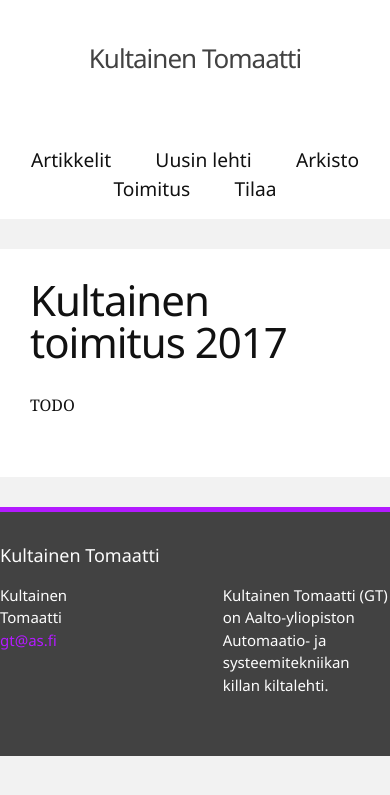
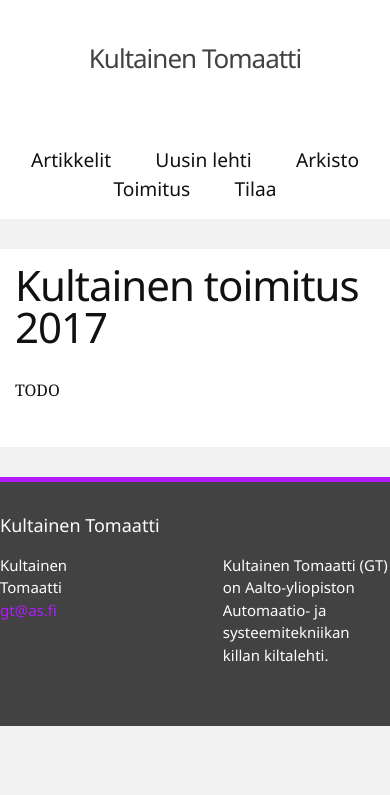
Before and after one commit to AS-kilta/gt-web, a Jekyll site: the page built from toimitus.html, in a window 390 px wide. Shown: the top 795 px of the page. Built offline with Jekyll 4.4.1, drawn with Linux system fonts in a browser that asks for light colours.

Commit message:
Improve article spacing in mobile

```diff
--- a/_sass/_gt-theme.scss
+++ b/_sass/_gt-theme.scss
@@ -88,7 +88,10 @@
 
 .post {
   overflow: auto;
-  padding: $spacing-unit;
+  padding: $spacing-unit / 2;
+  @include breakpoint(mobile) {
+    padding: $spacing-unit;
+  }
   background-color: $white-color;
 }
 
```
